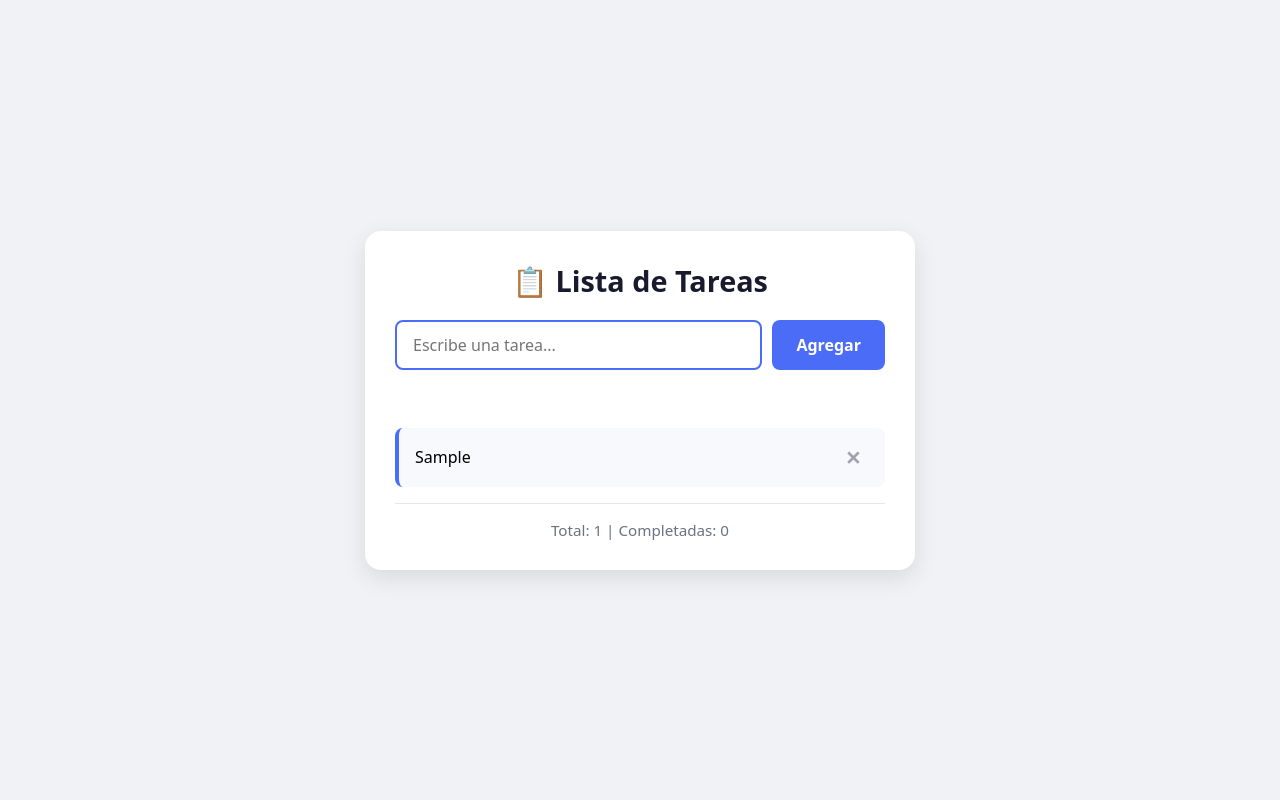
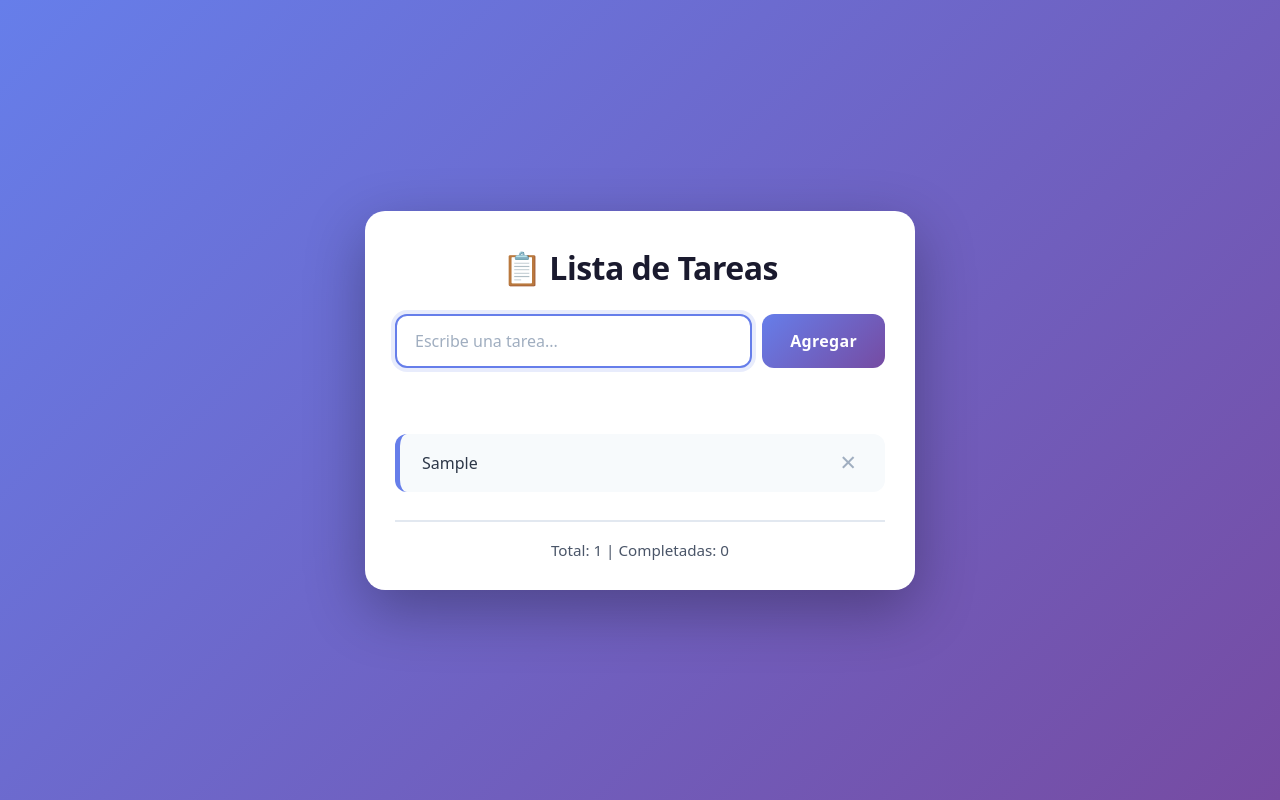
Before and after one commit to Aleluya1234/REPO-Eva2-practica-, a plain HTML site: page index.html in a window 1280 px wide. Both pictures are taken after typing "Sample" into the empty fields and a click on the button "Agregar". Drawn offline with Linux system fonts and the light colour scheme.

Commit message:
Enhance styles with new gradients and adjustments

```diff
--- a/styles.css
+++ b/styles.css
@@ -2,144 +2,263 @@
     margin: 0;
     padding: 0;
     box-sizing: border-box;
-    font-family: system-ui, -apple-system, 'Segoe UI', Roboto, sans-serif;
+    font-family: system-ui, -apple-system, 'Segoe UI', Roboto, 'Helvetica Neue', sans-serif;
 }
 
 body {
-    background: #f0f2f5;
+    background: linear-gradient(135deg, #667eea 0%, #764ba2 100%);
     min-height: 100vh;
     display: flex;
     justify-content: center;
     align-items: center;
     padding: 20px;
+    margin: 0;
 }
 
 .container {
-    background: white;
+    background: #ffffff;
     max-width: 550px;
     width: 100%;
-    padding: 30px;
-    border-radius: 16px;
-    box-shadow: 0 8px 24px rgba(0,0,0,0.1);
+    padding: 35px 30px 30px;
+    border-radius: 20px;
+    box-shadow: 0 20px 60px rgba(0, 0, 0, 0.3);
+    transition: transform 0.3s ease;
+}
+
+.container:hover {
+    transform: translateY(-5px);
 }
 
 h1 {
     text-align: center;
-    font-size: 1.8rem;
+    font-size: 2rem;
+    font-weight: 700;
     color: #1a1a2e;
-    margin-bottom: 20px;
+    margin-bottom: 25px;
+    letter-spacing: -0.5px;
 }
 
-/* Formulario */
+h1 span {
+    background: linear-gradient(135deg, #667eea 0%, #764ba2 100%);
+    -webkit-background-clip: text;
+    -webkit-text-fill-color: transparent;
+    background-clip: text;
+}
+
+/* ===== FORMULARIO ===== */
 form {
     display: flex;
     flex-wrap: wrap;
     gap: 10px;
-    margin-bottom: 6px;
+    margin-bottom: 4px;
 }
 
 #taskInput {
     flex: 1;
-    padding: 12px 16px;
-    border: 2px solid #ddd;
-    border-radius: 8px;
+    min-width: 180px;
+    padding: 14px 18px;
+    border: 2px solid #e2e8f0;
+    border-radius: 12px;
     font-size: 1rem;
-    transition: border-color 0.2s;
+    background: #f7fafc;
+    transition: all 0.3s ease;
+    outline: none;
 }
 
 #taskInput:focus {
-    outline: none;
-    border-color: #4a6cf7;
+    border-color: #667eea;
+    background: #ffffff;
+    box-shadow: 0 0 0 4px rgba(102, 126, 234, 0.15);
 }
 
-button {
-    background: #4a6cf7;
+#taskInput::placeholder {
+    color: #a0aec0;
+}
+
+button[type="submit"] {
+    background: linear-gradient(135deg, #667eea 0%, #764ba2 100%);
     color: white;
     border: none;
-    padding: 12px 24px;
-    border-radius: 8px;
+    padding: 14px 28px;
+    border-radius: 12px;
     font-size: 1rem;
     font-weight: 600;
     cursor: pointer;
-    transition: background 0.2s, transform 0.1s;
+    transition: all 0.3s ease;
+    letter-spacing: 0.3px;
+    white-space: nowrap;
 }
 
-button:hover {
-    background: #3a5bd9;
+button[type="submit"]:hover {
+    transform: translateY(-2px);
+    box-shadow: 0 8px 25px rgba(102, 126, 234, 0.4);
 }
 
-button:active {
-    transform: scale(0.97);
+button[type="submit"]:active {
+    transform: scale(0.96);
 }
 
-/* Error */
+/* ===== ERROR ===== */
 .error {
-    color: #d32f2f;
+    color: #e53e3e;
     font-size: 0.9rem;
-    min-height: 24px;
-    margin-top: 4px;
+    font-weight: 500;
+    min-height: 28px;
+    margin-top: 6px;
     width: 100%;
+    display: flex;
+    align-items: center;
+    gap: 6px;
 }
 
-/* Lista */
+/* ===== LISTA DE TAREAS ===== */
 #taskList {
     list-style: none;
-    margin: 20px 0 16px;
+    margin: 22px 0 18px;
     padding: 0;
+    max-height: 400px;
+    overflow-y: auto;
+}
+
+#taskList::-webkit-scrollbar {
+    width: 6px;
+}
+
+#taskList::-webkit-scrollbar-track {
+    background: #f1f1f1;
+    border-radius: 10px;
+}
+
+#taskList::-webkit-scrollbar-thumb {
+    background: #c4b5d4;
+    border-radius: 10px;
 }
 
 #taskList li {
     display: flex;
     align-items: center;
     justify-content: space-between;
-    background: #f8f9fc;
-    padding: 12px 16px;
-    margin-bottom: 8px;
-    border-radius: 8px;
-    border-left: 4px solid #4a6cf7;
-    transition: background 0.2s, border-color 0.2s;
+    background: #f7fafc;
+    padding: 14px 18px;
+    margin-bottom: 10px;
+    border-radius: 12px;
+    border-left: 5px solid #667eea;
+    transition: all 0.3s ease;
+    animation: slideIn 0.3s ease;
+}
+
+@keyframes slideIn {
+    from {
+        opacity: 0;
+        transform: translateX(-20px);
+    }
+    to {
+        opacity: 1;
+        transform: translateX(0);
+    }
+}
+
+#taskList li:hover {
+    background: #edf2f7;
+    transform: translateX(4px);
 }
 
 #taskList li.completed {
-    border-left-color: #22c55e;
-    background: #f0fdf4;
+    border-left-color: #48bb78;
+    background: #f0fff4;
+}
+
+#taskList li.completed:hover {
+    background: #e6ffed;
 }
 
 #taskList li .task-text {
     flex: 1;
     cursor: pointer;
     font-size: 1rem;
-    padding: 4px 0;
+    padding: 4px 8px 4px 4px;
     word-break: break-word;
+    color: #2d3748;
+    font-weight: 500;
+    transition: color 0.3s ease;
 }
 
 #taskList li.completed .task-text {
     text-decoration: line-through;
-    color: #6b7280;
+    color: #a0aec0;
 }
 
 #taskList li .delete-btn {
     background: transparent;
     border: none;
-    color: #9ca3af;
-    font-size: 1.2rem;
+    color: #a0aec0;
+    font-size: 1.3rem;
     cursor: pointer;
-    padding: 4px 8px;
-    border-radius: 6px;
-    transition: background 0.2s, color 0.2s;
+    padding: 4px 10px;
+    border-radius: 8px;
+    transition: all 0.3s ease;
+    line-height: 1;
 }
 
 #taskList li .delete-btn:hover {
-    background: #fee2e2;
-    color: #d32f2f;
+    background: #fed7d7;
+    color: #e53e3e;
+    transform: scale(1.1);
 }
 
-/* Contador */
+/* ===== CONTADOR ===== */
 #counter {
     text-align: center;
     font-size: 0.95rem;
-    color: #6b7280;
-    border-top: 1px solid #e5e7eb;
-    padding-top: 16px;
-    margin-top: 4px;
+    color: #4a5568;
+    border-top: 2px solid #e2e8f0;
+    padding-top: 18px;
+    margin-top: 6px;
+    font-weight: 500;
 }
+
+#counter span {
+    font-weight: 700;
+    color: #2d3748;
+}
+
+/* ===== RESPONSIVE ===== */
+@media (max-width: 480px) {
+    .container {
+        padding: 20px 16px;
+    }
+
+    h1 {
+        font-size: 1.5rem;
+    }
+
+    form {
+        flex-direction: column;
+    }
+
+    #taskInput {
+        min-width: unset;
+        width: 100%;
+    }
+
+    button[type="submit"] {
+        width: 100%;
+        justify-content: center;
+    }
+
+    #taskList li {
+        padding: 12px 14px;
+        font-size: 0.95rem;
+    }
+}
+
+/* ===== ESTADO VACIO ===== */
+#taskList:empty::after {
+    content: "No hay tareas aun. Agrega una!";
+    display: block;
+    text-align: center;
+    color: #a0aec0;
+    padding: 40px 20px;
+    font-style: italic;
+    font-size: 1.1rem;
+}
```
